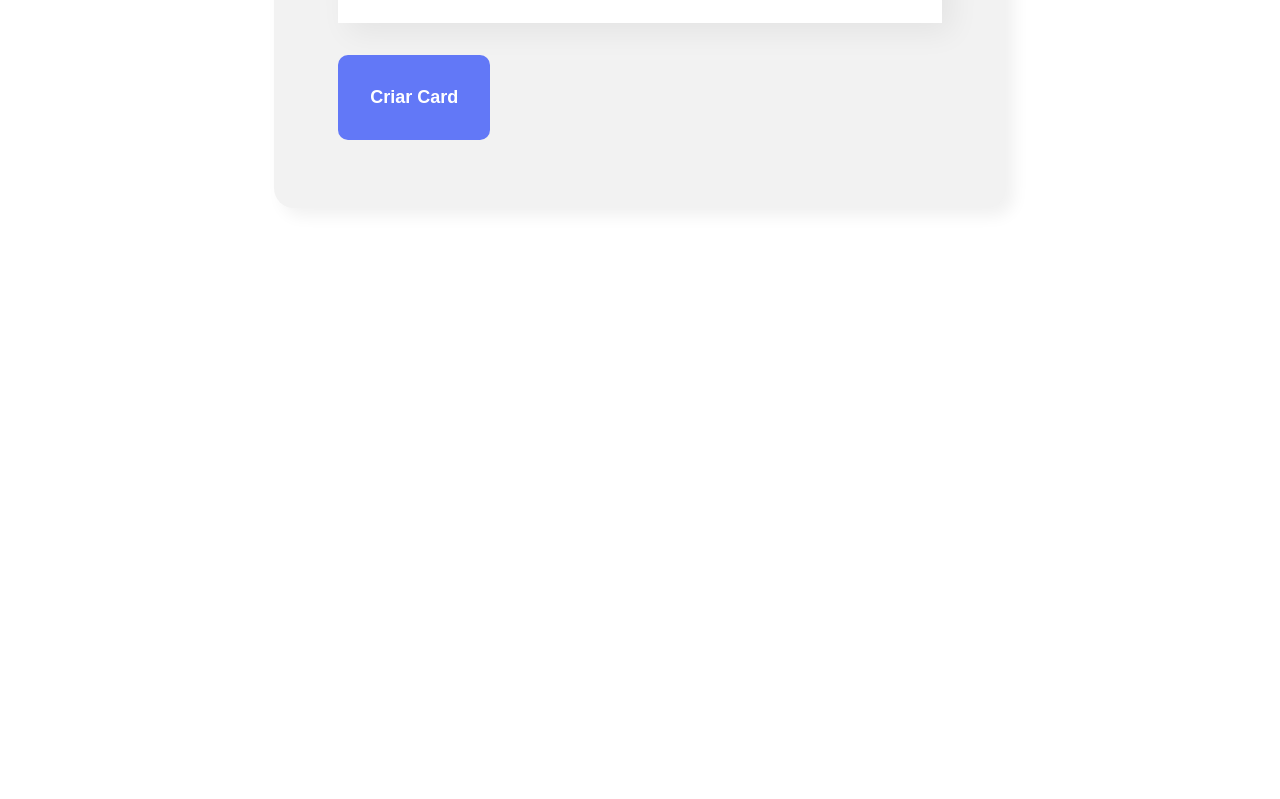
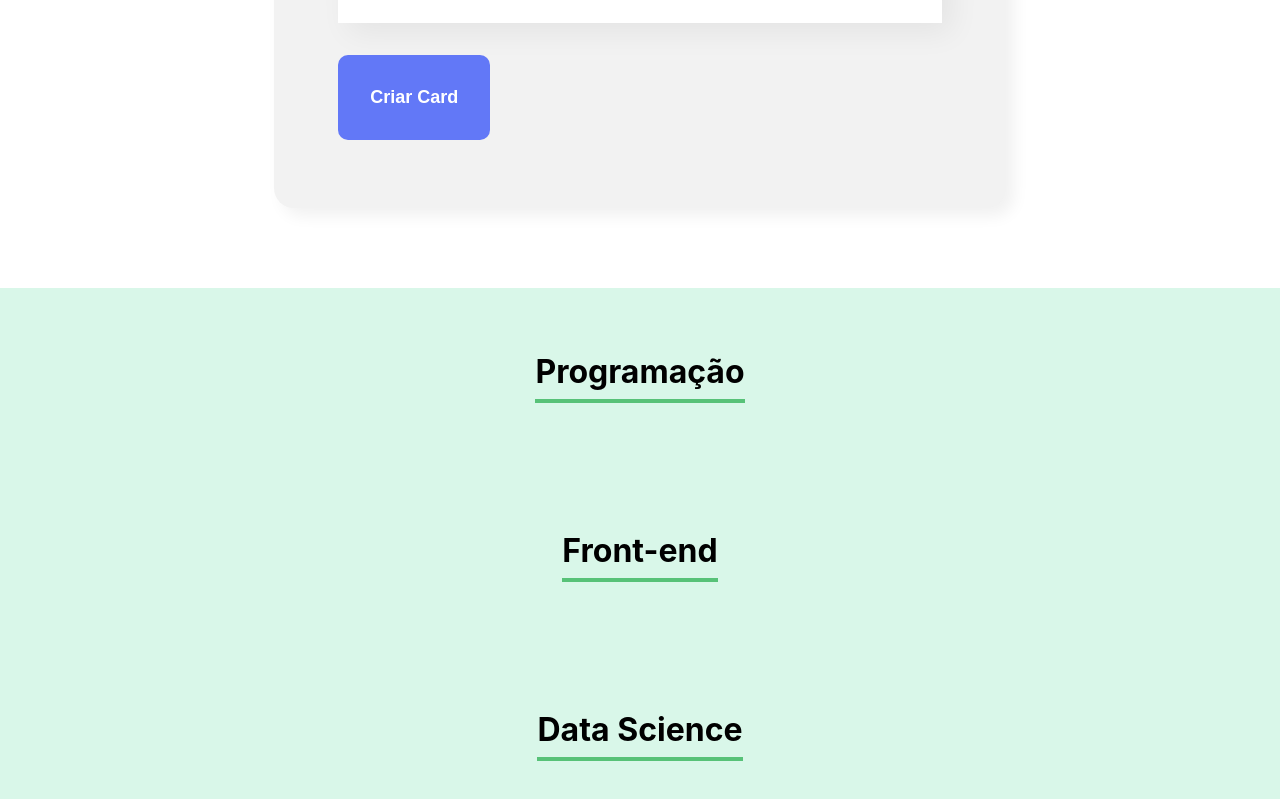
Before and after one commit to devpabloh/projeto-organo, a React (Create React App) app: page / in a window 1280 px wide. Shown: the part 1189-1988 px from the top of the page. Before the commit the page ends 1477 px from the top, so only its background shows below. Built offline with nearby package versions, Linux system fonts and the light colour scheme.

Commit message:
Criando componente Time

```diff
--- a/src/App.js
+++ b/src/App.js
@@ -1,6 +1,7 @@
 import { useState } from "react";
 import Banner from "./componentes/Banner/Banner"
 import Formulario from "./componentes/Formulario";
+import Time from "./componentes/Time";
 
 function App() {
   const [colaboradores, setColaboradores] = useState([])
@@ -14,6 +15,9 @@
     <div className="App">
         <Banner/>
         <Formulario aoColaboradorCadastrado={colaborador => aoNovoColaboradorAdicionado(colaborador)}/>
+        <Time nome="Programação"/>
+        <Time nome="Front-end"/>
+        <Time nome="Data Science"/>
     </div>
   );
 }
--- /dev/null
+++ b/src/componentes/Time/Time.css
@@ -0,0 +1,12 @@
+.time{
+    text-align: center;
+    padding: 2rem;
+    background-color: #D9F7E9;
+}
+
+.time h3{
+    font-size: 2rem;
+    border-bottom: 4px solid #57C278;
+    display: inline-block;
+    padding-bottom: .5rem;
+}
--- /dev/null
+++ b/src/componentes/Time/index.js
@@ -0,0 +1,11 @@
+import "./Time.css"
+
+const Time = (props)=>{
+    return(
+        <section className="time">
+            <h3>{props.nome}</h3>
+        </section>
+    )
+}
+
+export default Time
```
